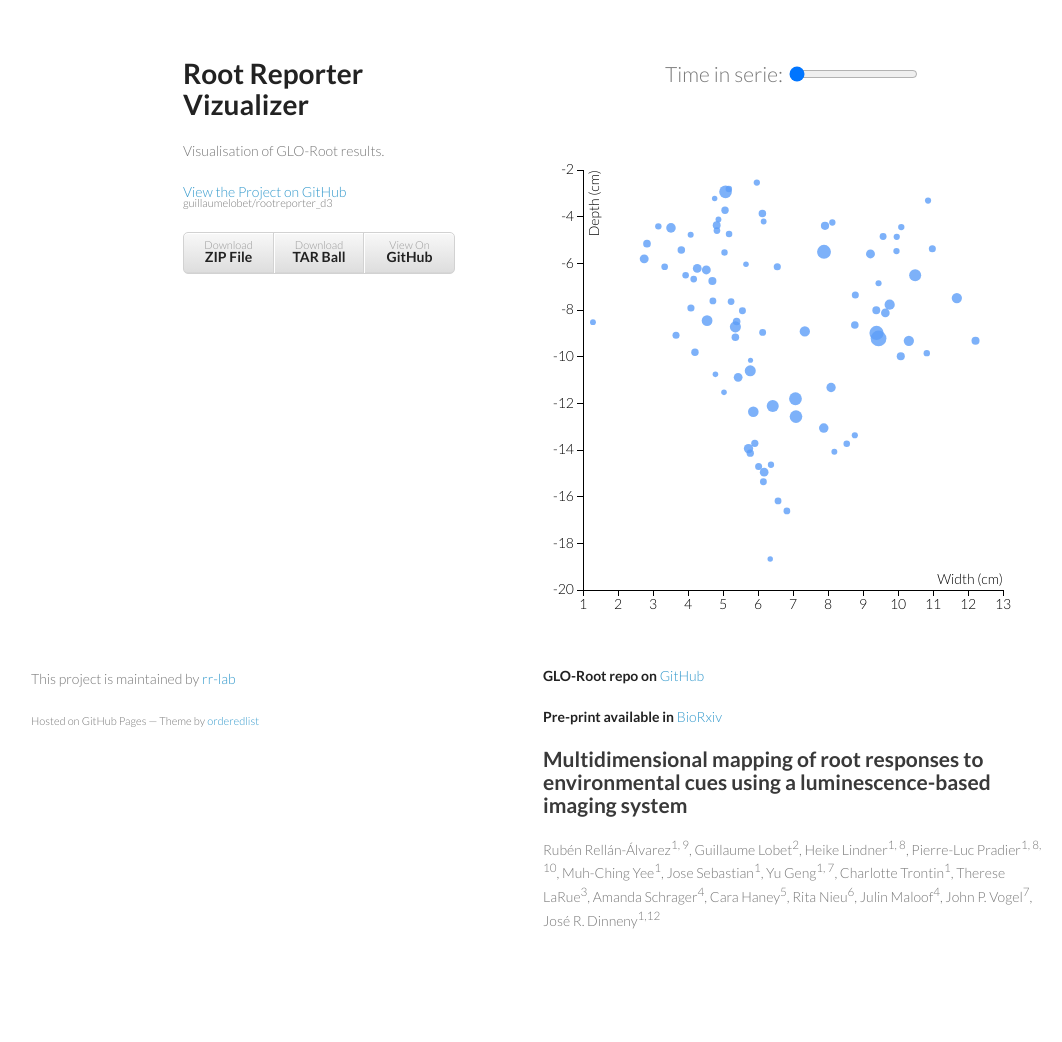
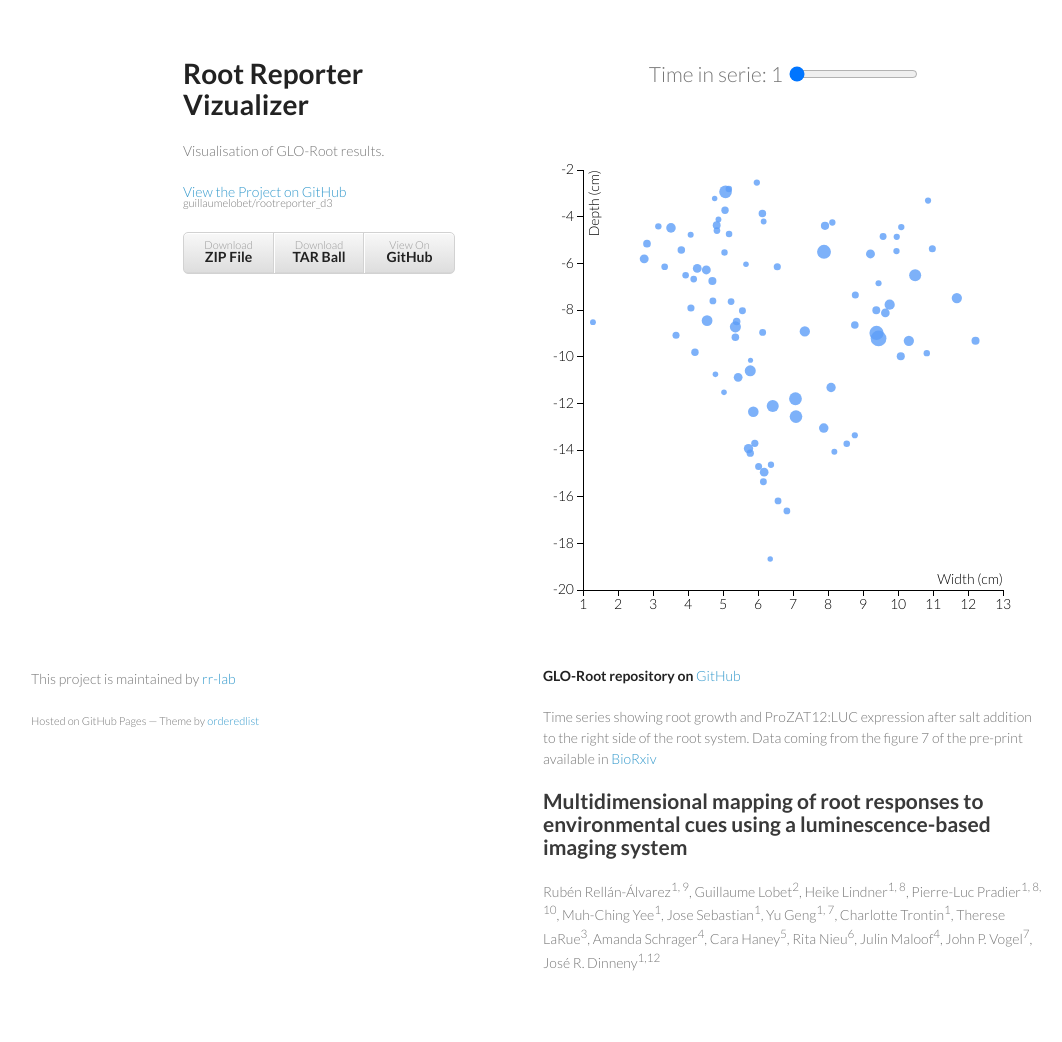
Before and after one commit to guillaumelobet/rootreporter_d3, a plain HTML site: page index.html in a window 1280 px wide. Shown: the whole page, without its empty margins (27-1089 px from the left). Before the commit the page ends 1000 px from the top, so only its background shows below. Drawn offline with nearby package versions, Linux system fonts and the light colour scheme.

Commit message:
Update index.html

```diff
--- a/index.html
+++ b/index.html
@@ -59,7 +59,7 @@
       <p class="time">
         <label for="nTime"
               style="display: inline-block; width: 240px; text-align: right">
-              Time in serie: <span id="nTime-value"></span>
+              Time in serie: <span id="nTime-value">1</span>
            </label>
         <input type="range" min="1" max="5" id="nTime" value="1">
       </p>
@@ -202,9 +202,9 @@
 
     </section>
     <section>
-      <p><strong>GLO-Root repo on  <a href="http://www.rrlab.org/glo_roots/">GitHub</a></strong></p>
+      <p><strong>GLO-Root repository on  <a href="http://www.rrlab.org/glo_roots/">GitHub</a></strong></p>
 
-      <p><strong>Pre-print available in <a href="http://biorxiv.org/content/early/2015/03/30/016931">BioRxiv</a></strong></p>
+      <p>Time series showing root growth and ProZAT12:LUC expression after salt addition to the right side of the root system. Data coming from the figure 7 of the pre-print available in <a href="http://biorxiv.org/content/early/2015/03/30/016931">BioRxiv</a></p>
 
       <h2>
       <a id="multidimensional-mapping-of-root-responses-to-environmental-cues-using-a-luminescence-based-imaging-system" class="anchor" href="#multidimensional-mapping-of-root-responses-to-environmental-cues-using-a-luminescence-based-imaging-system" aria-hidden="true"><span class="octicon octicon-link"></span></a>Multidimensional mapping of root responses to environmental cues using a luminescence-based imaging system</h2>
```
